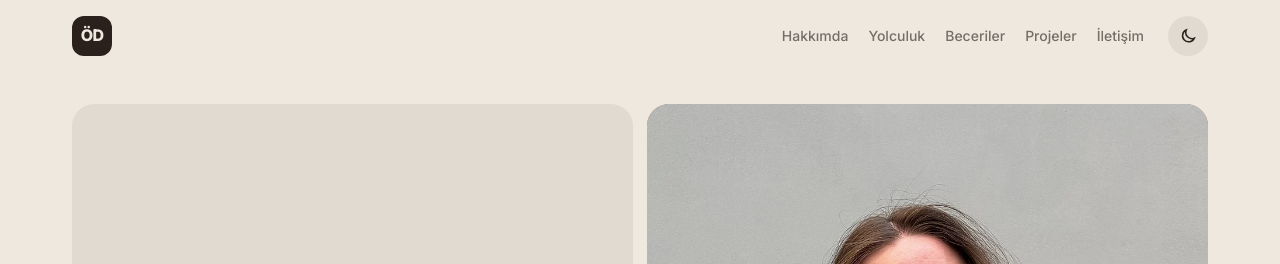
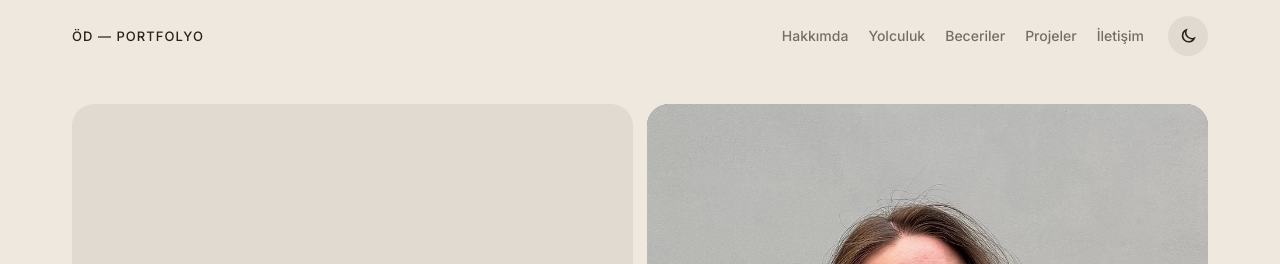
Before and after one commit to demiraloznur/demiraloznur.github.io, a website with bundled scripts: page index.html in a window 1280 px wide. Shown: the top 264 px of the page. Built offline with nearby package versions, Linux system fonts and the light colour scheme.

Commit message:
Logo kaldırıldı: üstte sade yazı, sekme ikonu düz vurgu rengi

```diff
--- a/css/style.css
+++ b/css/style.css
@@ -117,21 +117,14 @@ a { color: inherit; }
   border-radius: 12px;
 }
 
-/* Sekme ikonuyla (assets/favicon.svg) aynı monogram */
-.monogram {
-  display: grid;
-  place-items: center;
-  width: 2.5rem;
-  height: 2.5rem;
-  border-radius: 12px;
-  background: var(--ink);
-  color: var(--bg);
-  font-size: 1rem;
-  font-weight: 800;
-  letter-spacing: -.04em;
-  transition: transform .35s var(--egri), background-color .5s, color .5s;
+/* Logo yok: küçük, harf aralıklı sade yazı */
+.marka-yazi {
+  font-size: .8125rem;
+  font-weight: 500;
+  letter-spacing: .08em;
+  transition: color .2s;
 }
-.marka:hover .monogram { transform: rotate(-6deg) scale(1.06); }
+.marka:hover .marka-yazi { color: var(--ac); }
 
 .menu {
   display: flex;
--- a/index.html
+++ b/index.html
@@ -33,7 +33,7 @@
     <a class="atla" href="#icerik">İçeriğe geç</a>
 
     <header class="ust-bar">
-      <a class="marka" href="#ust" aria-label="Öznur Demiral — başa dön"><span class="monogram" aria-hidden="true">ÖD</span></a>
+      <a class="marka" href="#ust" aria-label="Öznur Demiral — başa dön"><span class="marka-yazi" aria-hidden="true">ÖD — PORTFOLYO</span></a>
       <nav aria-label="Bölümler">
         <ul class="menu">
           <li><a href="#hakkimda">Hakkımda</a></li>
```
Also changed, not shown: assets/favicon.svg.
